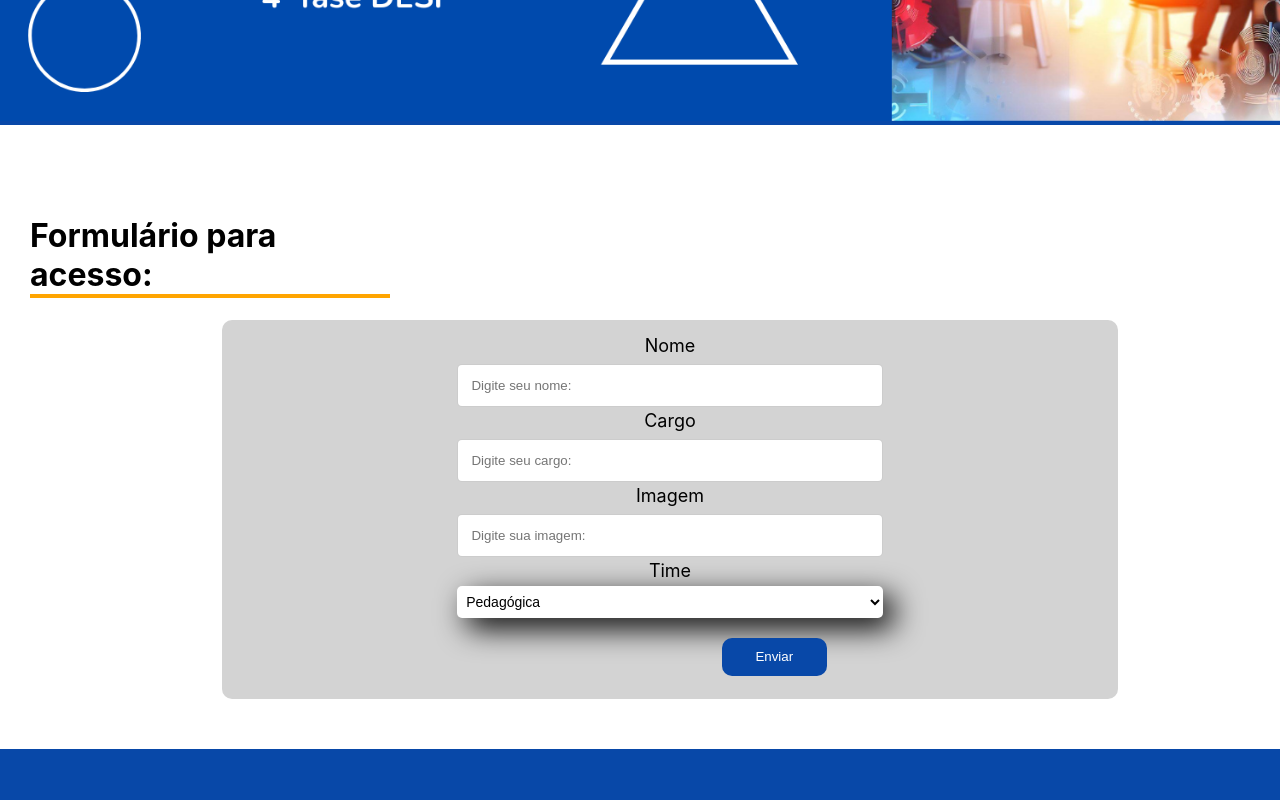
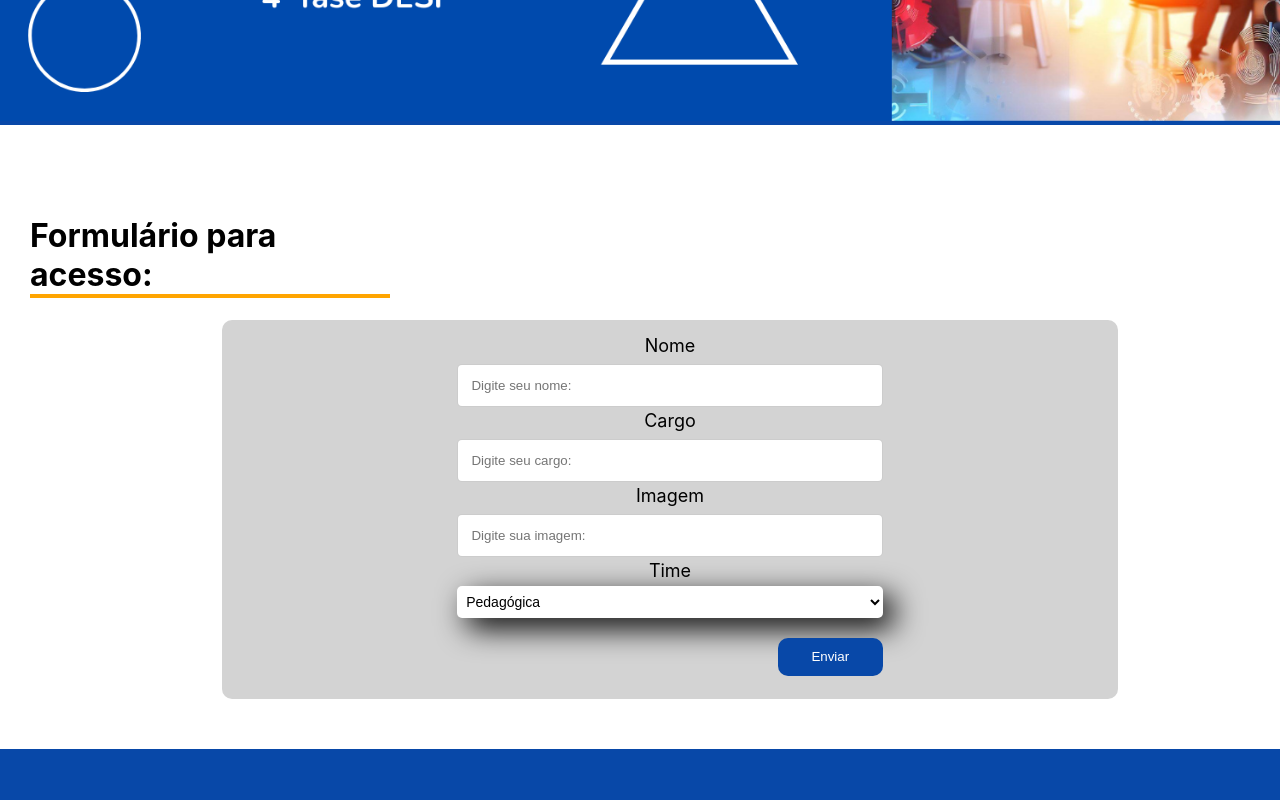
Before and after one commit to EuGenio00/Formulario-React, a React (Create React App) app: page / in a window 1280 px wide. Shown: the part 306-1106 px from the top of the page. Built offline with nearby package versions, Linux system fonts and the light colour scheme.

Commit message:
ajustando medidas do botao enviar

```diff
--- a/src/components/Button/Button.css
+++ b/src/components/Button/Button.css
@@ -1,7 +1,7 @@
 
 .botaoContent {
   max-width: 100%;
-  width: 35%;
+  width: 47.5%;
   margin: 20px 0 8px;
   display: flex;
   justify-content: flex-end;
```
